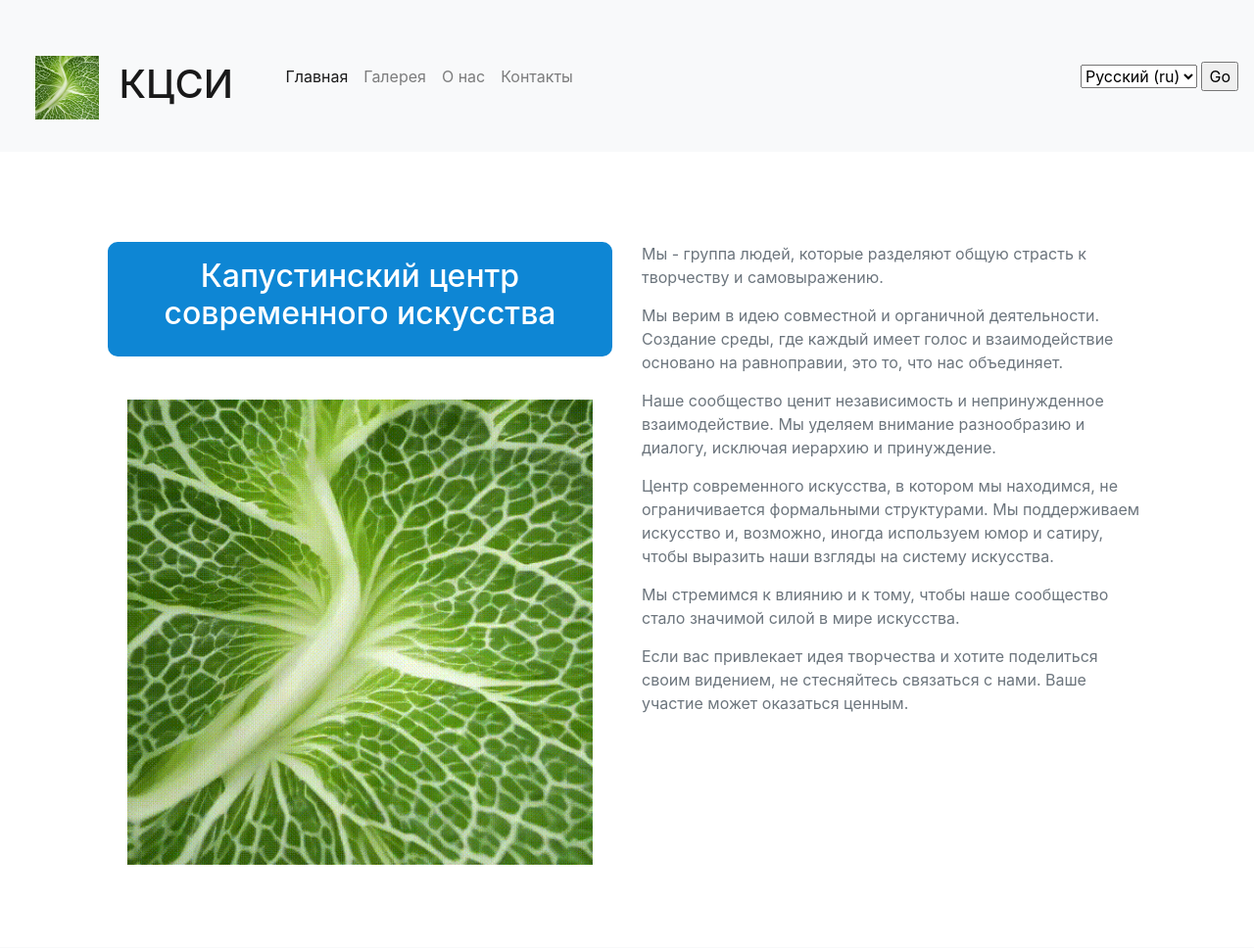
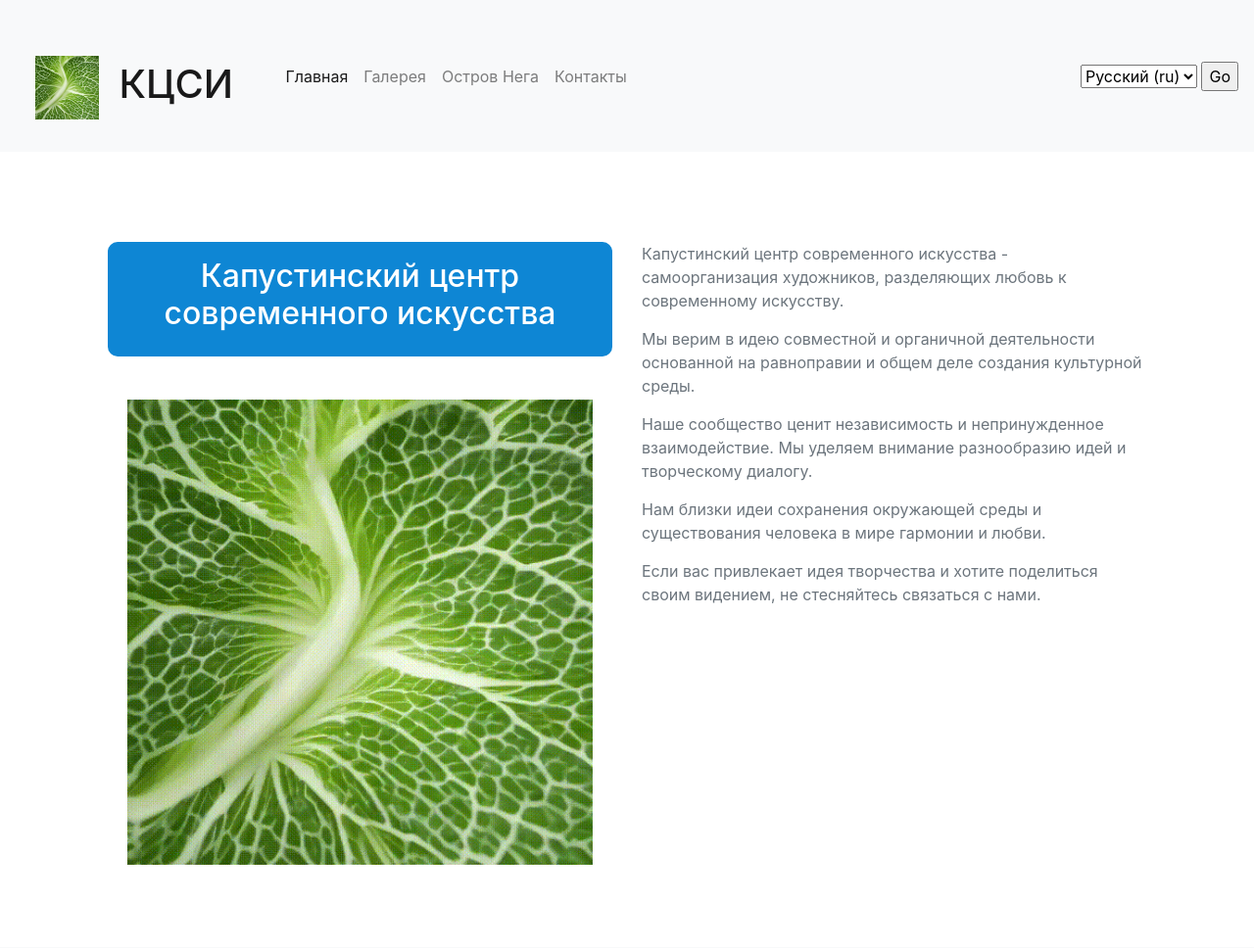
Before and after one commit to DanSKatran/blog_webstite_django, a Django app: page / in a window 1280 px wide. Shown: the top 968 px of the page at 98% size. Run offline with Django 3.2, Linux system fonts and the light colour scheme; some libraries are stand-ins or nearby versions.

Commit message:
new texts. Island Nega/ Readme new commands

```diff
--- a/blog_website/templates/blog/home_page.html
+++ b/blog_website/templates/blog/home_page.html
@@ -18,12 +18,11 @@
 
         </div>
         <div class="col-md-6">
-            <p class="text-muted">{% trans "Мы - группа людей, которые разделяют общую страсть к творчеству и самовыражению."%}</p>
-            <p class="text-muted">{% trans "Мы верим в идею совместной и органичной деятельности. Создание среды, где каждый имеет голос и взаимодействие основано на равноправии, это то, что нас объединяет."%}</p>
-            <p class="text-muted">{% trans "Наше сообщество ценит независимость и непринужденное взаимодействие. Мы уделяем внимание разнообразию и диалогу, исключая иерархию и принуждение."%}</p>
-            <p class="text-muted">{% trans "Центр современного искусства, в котором мы находимся, не ограничивается формальными структурами. Мы поддерживаем искусство и, возможно, иногда используем юмор и сатиру, чтобы выразить наши взгляды на систему искусства."%}</p>
-            <p class="text-muted">{% trans "Мы стремимся к влиянию и к тому, чтобы наше сообщество стало значимой силой в мире искусства."%}</p>
-            <p class="text-muted">{% trans "Если вас привлекает идея творчества и хотите поделиться своим видением, не стесняйтесь связаться с нами. Ваше участие может оказаться ценным."%}</p>
+            <p class="text-muted">{% trans "Капустинский центр современного искусства - самоорганизация художников, разделяющих любовь к современному искусству."%}</p>
+            <p class="text-muted">{% trans "Мы верим в идею совместной и органичной деятельности основанной на равноправии и общем деле создания культурной среды."%}</p>
+            <p class="text-muted">{% trans "Наше сообщество ценит независимость и непринужденное взаимодействие. Мы уделяем внимание разнообразию идей и творческому диалогу."%}</p>
+            <p class="text-muted">{% trans "Нам близки идеи сохранения окружающей среды и существования человека в мире гармонии и любви."%}</p>
+            <p class="text-muted">{% trans "Если вас привлекает идея творчества и хотите поделиться своим видением, не стесняйтесь связаться с нами."%}</p>
         </div>
     </div>
 </div>
--- a/blog_website/templates/includes/header.html
+++ b/blog_website/templates/includes/header.html
@@ -35,7 +35,7 @@
             </li>
             <li class="nav-item">
                 <a class="nav-link {% if view_name == 'blog:about' %} active {% endif %}"
-                   href="{% url 'blog:about' %}">{% trans "О нас" %}</a>
+                   href="{% url 'blog:about' %}">{% trans "Остров Нега" %}</a>
             </li>
             <li class="nav-item">
                 <a class="nav-link {% if view_name == 'blog:contact' %} active {% endif %}"
```
Also changed, not shown: blog_website/templates/blog/about_page.html (+5 -5 lines), README.md, blog_website/locale/en/LC_MESSAGES/django.po.
